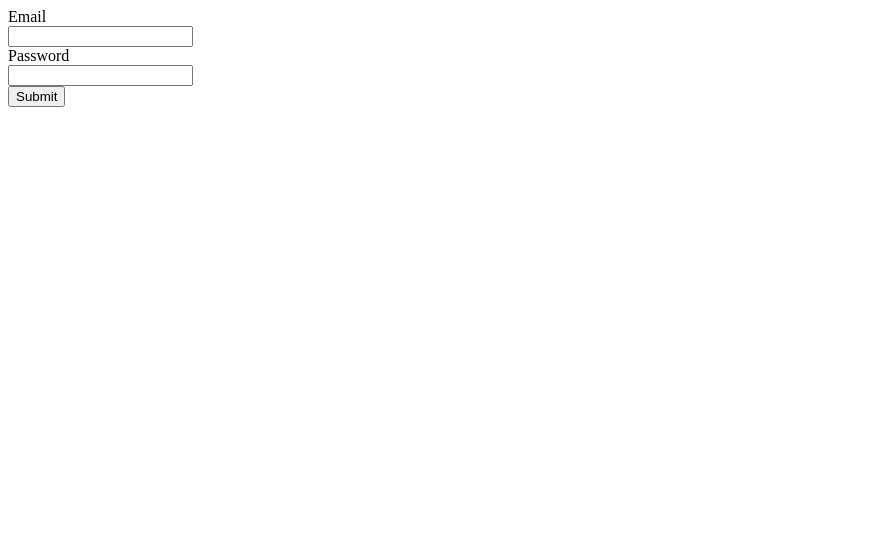
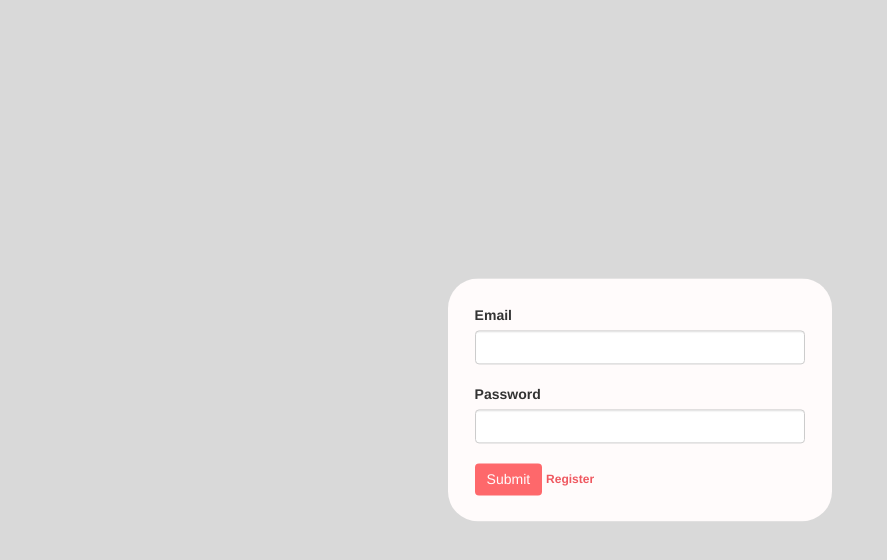
Before and after one commit to enjyashraf18/IseeU, a Python web app: template flask/templates/login.html in a window 1280 px wide. Shown: the top 560 px of the page, without its empty margins (0-887 px from the left). Run offline with Jinja, Linux system fonts and the light colour scheme; the template is opened without the code that fills it, so the values that code supplies are empty; some libraries are stand-ins or nearby versions.

Commit message:
Login Front fixed

```diff
--- a/flask/templates/login.html
+++ b/flask/templates/login.html
@@ -2,16 +2,22 @@
 <html lang="en">
 <head>
     <meta charset="UTF-8">
+    <link rel="stylesheet" href="LoginStyle.css">
+    <meta name="viewport" content="width=device-width, initial-scale=1">
+    <link rel="stylesheet" href="https://maxcdn.bootstrapcdn.com/bootstrap/3.4.1/css/bootstrap.min.css">
+    <script src="https://ajax.googleapis.com/ajax/libs/jquery/3.7.1/jquery.min.js"></script>
+    <script src="https://maxcdn.bootstrapcdn.com/bootstrap/3.4.1/js/bootstrap.min.js"></script>
     <title>Login</title>
 </head>
 <body>
     <div class="form">
     <form action="{{ url_for('login')}}" method="post"  id="form">
-        <label id="emailLabel" for = "email"> Email</label><br>
-        <input type="email" id="email" name="email"><br>
-        <label id="passLabel" for="pass">Password</label><br>
-        <input type="password" id="password" name="password"><br>
-        <button type="submit">Submit</button>
+        <label id="emailLabel" for = "email" class="form-label"> Email</label><br>
+        <input type="email" id="email" name="email" class="form-control"><br>
+        <label id="passLabel" for="password" class="form-label">Password</label><br>
+        <input type="password" id="password" name="password" class="form-control"><br>
+        <button type="submit"  class="btn btn-outline-primary" id="submitBtn">Submit</button>
+        <a href="Register.html" id="regLink">Register</a>
     </form>
     </div>
 </body>
```
